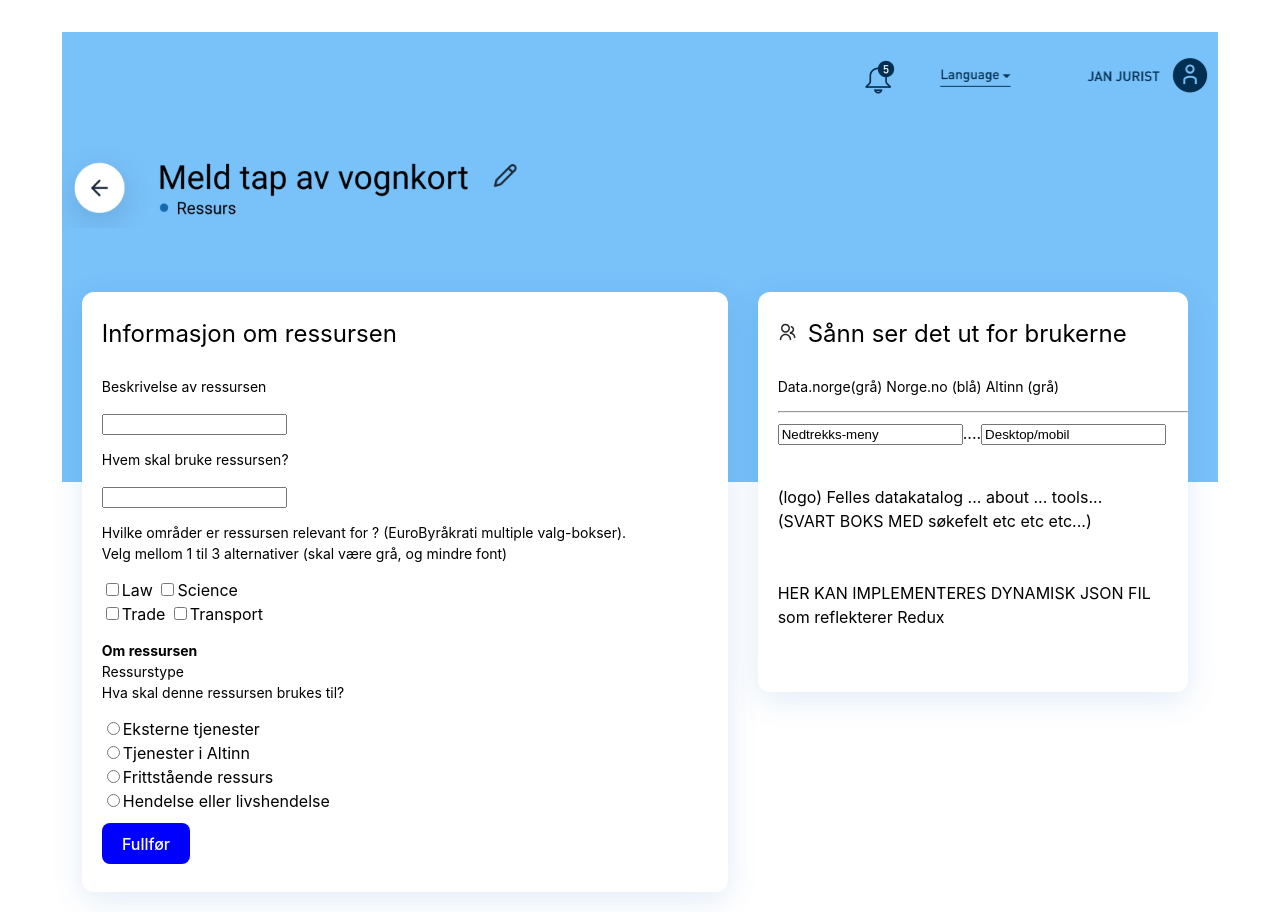
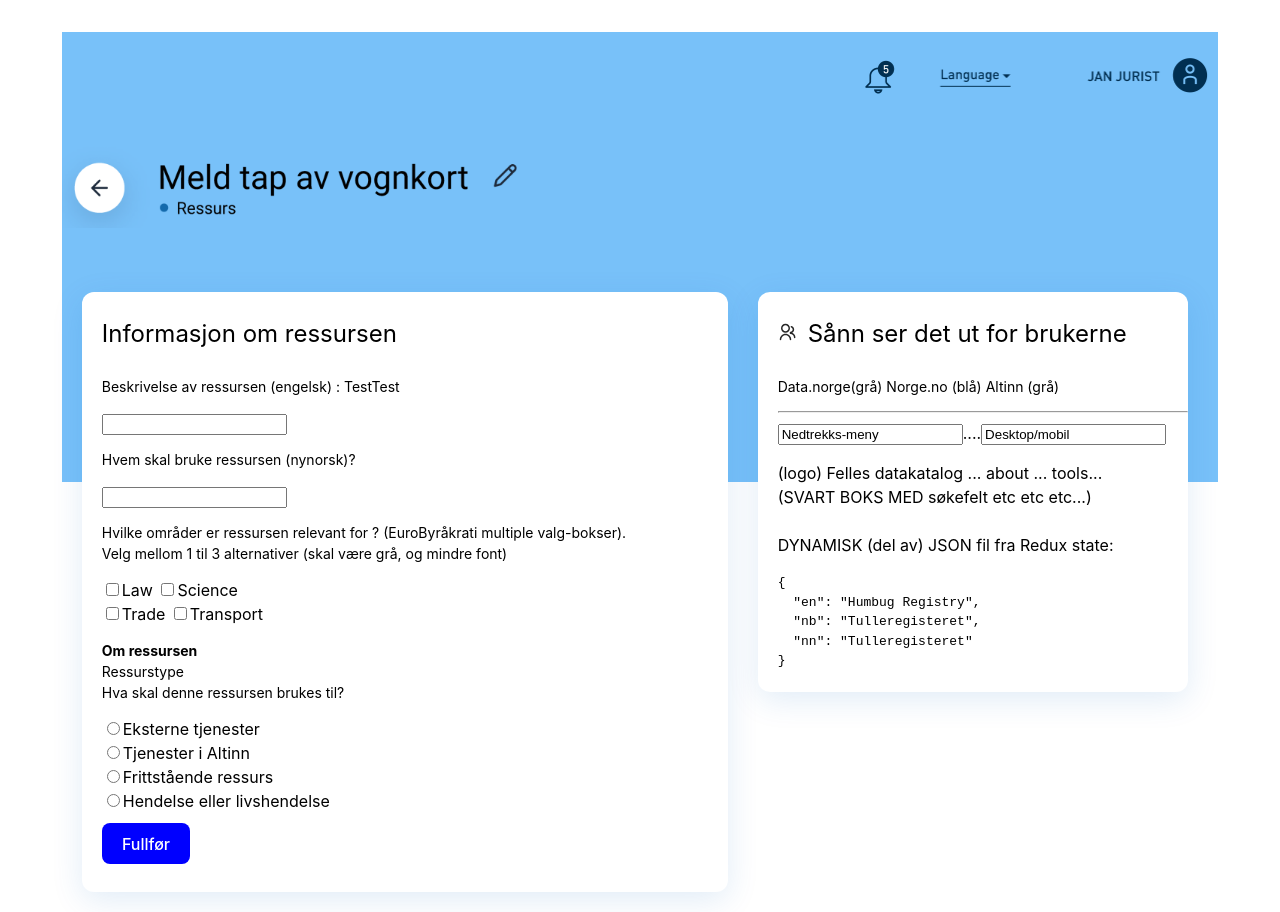
Before and after one commit to Torgeir333/ressursdummy1, a React (Vite) app: page /dummyroot/ressurs2 in a window 1280 px wide. Built offline with nearby package versions, Linux system fonts and the light colour scheme; some icons are missing.

Commit message:
show part of resource json in Preview

```diff
--- a/src/pages/Ressurs2/Ressurs2.tsx
+++ b/src/pages/Ressurs2/Ressurs2.tsx
@@ -1,15 +1,30 @@
-import { NavigeringsKomponent } from '../../components/NavigeringsKomponent';
+import { useState } from 'react';
 import { ReactComponent as AltinnIkon } from '../../assets/AltinnLogoMedNavnFraFigma.svg';
 import { ReactComponent as PersonGruppeIkon } from '../../assets/PersonGruppe.svg';
 import bannerKnapperUrl from './banner_hoyre_knapper.png'
 import vognKortUrl from './vognkortRessursEksempel.png'
 import classes from './Ressurs2.module.css';
 import { useNavigate } from 'react-router-dom';
+import { useSelector } from 'react-redux';
 
 
 export const Ressurs2 = () => {
     const navigate = useNavigate(); // øvre venstre Altinn-ikon og Fullfør-knapp klikkbare:
     // går tilbake til skisseside [5] :
+
+    const [beskrivelse, setBeskrivelse] = useState('TestTest');
+
+
+    // Henter tittel del av resource state .json
+    const tittelResource = useSelector( (state) => state.resource.title) ;
+
+    // bruker et konverteringsmønster fra
+    // https://iq.js.org/questions/react/how-to-pretty-print-json-with-react
+    const TittelResource = () => {
+        return (
+            <pre>{JSON.stringify(tittelResource, null, 2)}</pre>
+        )
+    }
 
     return (
         <div className='ressurs2Side'>
@@ -36,20 +51,23 @@ export const Ressurs2 = () => {
                                 <p className={classes.boksOverskrift}> Informasjon om ressursen </p>
 
                                 <p className={classes.beskrivelseAvRessurs}>
-                                    Beskrivelse av ressursen
+                                    Beskrivelse av ressursen (engelsk) : {beskrivelse}
                                 </p>
                                 <form>
                                     <input
                                         type='text'
                                         id='beskrivelseTekst'
                                         name='beskrivelseNavn'
+                                        onChange={() => {
+                                            console.log("test");
+                                        }}
                                     ></input>
                                 </form>
 
 
 
                                 <p className={classes.beskrivelseAvRessurs}
-                                > Hvem skal bruke ressursen?</p>
+                                > Hvem skal bruke ressursen (nynorsk)?</p>
                                 <form>
                                     <input
                                         type='text'
@@ -102,7 +120,11 @@ export const Ressurs2 = () => {
 
                                 <button
                                     className={classes.fullfoerKnapp}
-                                    onClick={() => navigate('/ressurs1/')}
+                                    onClick={() => {
+                                        console.log("Prøver finne input");
+
+
+                                    } }
                                 >Fullfør</button>
                             </div>
                         </div>
@@ -143,15 +165,13 @@ export const Ressurs2 = () => {
                              </form>
 
 
-                                <br></br>
+
                                 <p> (logo) Felles datakatalog ... about ... tools...<br></br>
-                                (SVART BOKS MED søkefelt etc etc etc...) <br></br>
-                                <br></br>
-                                <br></br>
-                                HER KAN IMPLEMENTERES DYNAMISK JSON FIL<br>
-                                </br>
-                                som reflekterer Redux
+                                    (SVART BOKS MED søkefelt etc etc etc...) <br></br> <br></br>
+
+                                    DYNAMISK (del av) JSON fil fra Redux state:
                                 </p>
+                                <TittelResource />
                             </div>
                         </div>
 
```
